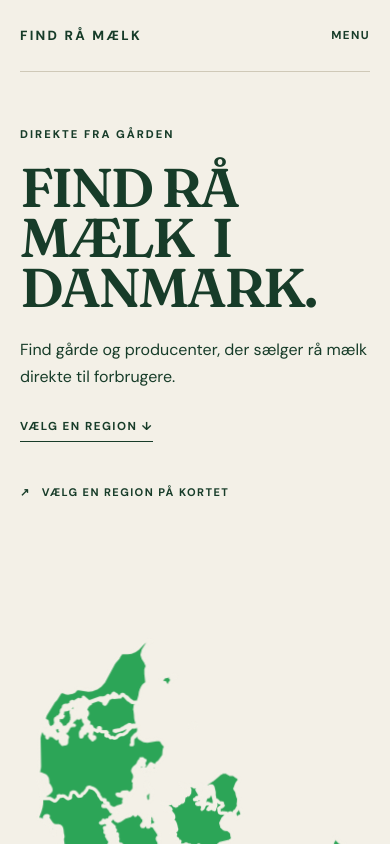
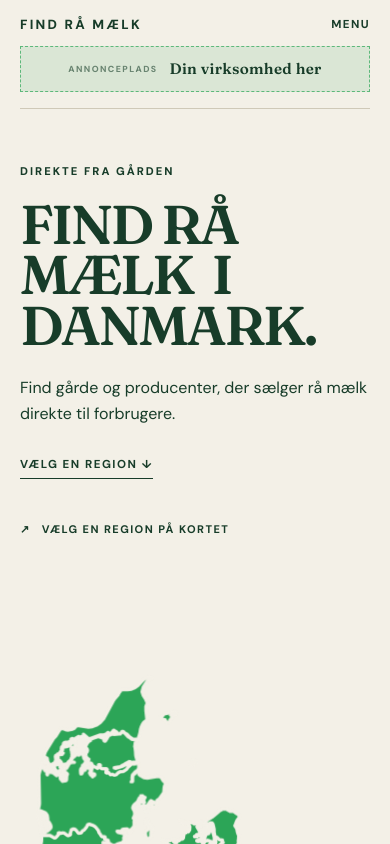
Before and after one commit to ChristianOlsen1997/dingaardbutik, a Next.js app: page / in a window 390 px wide. Shown: the top 844 px of the page. Built offline with nearby package versions, Linux system fonts and the light colour scheme.

Commit message:
Update globals.css

```diff
--- a/src/app/globals.css
+++ b/src/app/globals.css
@@ -86,10 +86,12 @@ button, a { -webkit-tap-highlight-color:transparent; }
 
 @media (max-width: 800px) {
   .page-frame { padding:0 20px; }
-  .site-header { min-height:72px; grid-template-columns:1fr auto; }
-  .advertising-slot { display:none; }
-  .menu-button { display:block; cursor:pointer; }
-  .site-nav { display:none; position:absolute; left:-20px; right:-20px; top:72px; padding:20px; background:var(--paper); border-bottom:1px solid var(--line); flex-direction:column; align-items:flex-start; gap:20px; }
+  .site-header { min-height:0; grid-template-columns:1fr auto; grid-template-areas:"brand menu" "advert advert"; row-gap:13px; padding:16px 0; }
+  .site-header > .wordmark { grid-area:brand; }
+  .advertising-slot { grid-area:advert; display:flex; width:100%; min-width:0; min-height:46px; padding:8px 12px; }
+  .advertising-slot strong { font-size:.95rem; }
+  .menu-button { grid-area:menu; display:block; cursor:pointer; }
+  .site-nav { display:none; position:absolute; left:-20px; right:-20px; top:100%; padding:20px; background:var(--paper); border-bottom:1px solid var(--line); flex-direction:column; align-items:flex-start; gap:20px; }
   .site-nav.is-open { display:flex; }
   .finder { min-height:auto; display:flex; flex-direction:column; }
   .content-column { display:block; padding:54px 0 30px; order:1; }
```
